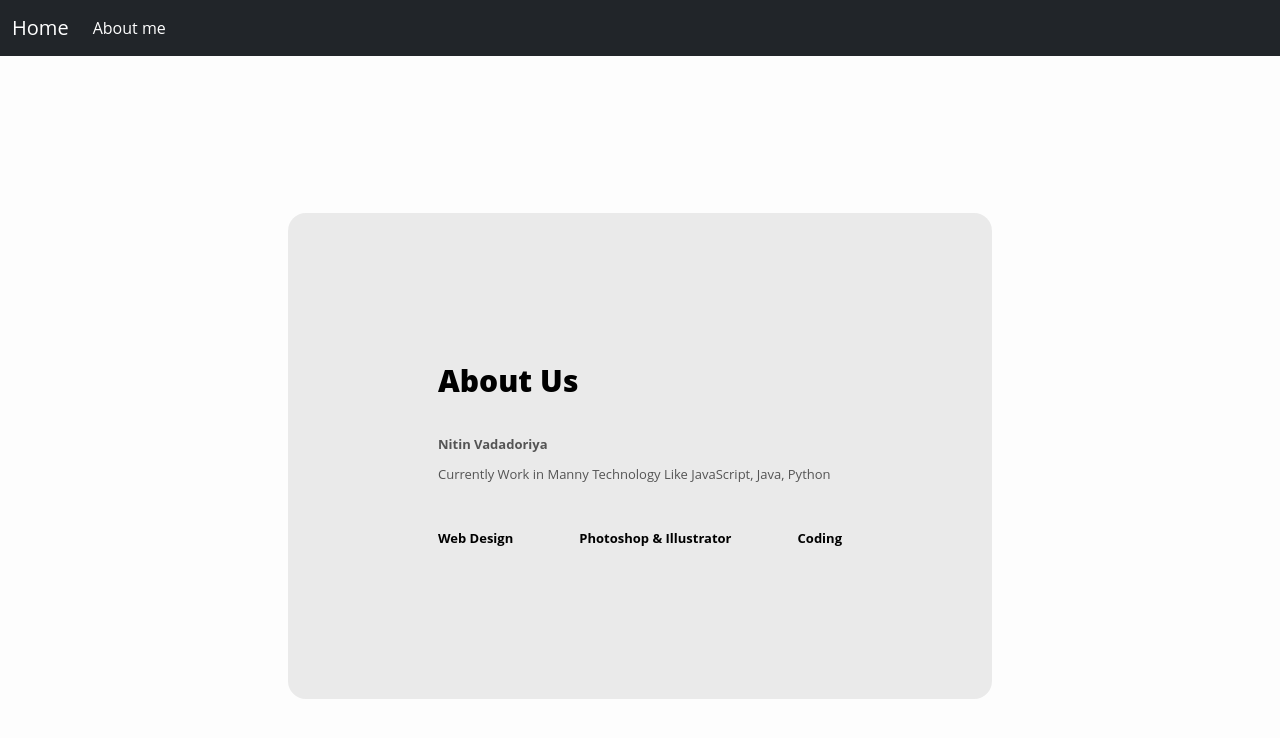
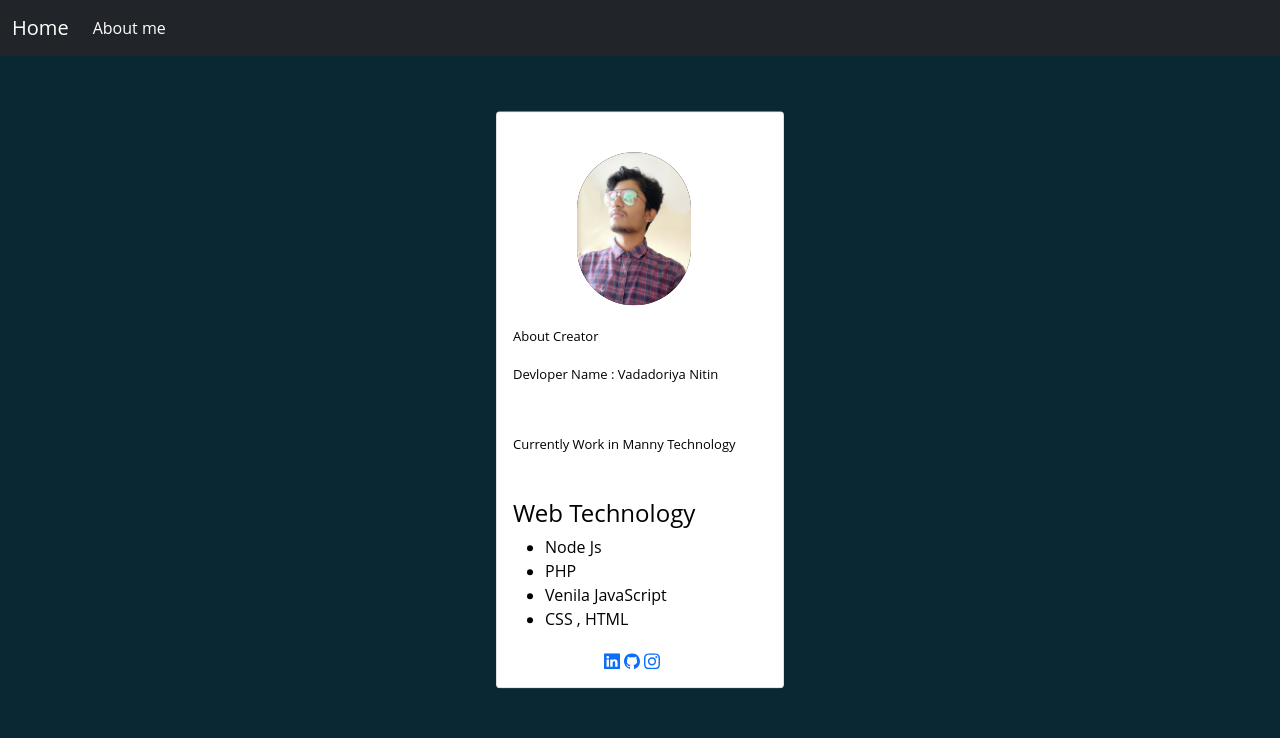
Before and after one commit to NitinVadadoriya001/wizardnoteapp, a plain HTML site: page About us.html in a window 1280 px wide. Drawn offline with nearby package versions, Linux system fonts and the light colour scheme.

Commit message:
Update About us.html

```diff
--- a/About us.html
+++ b/About us.html
@@ -1,21 +1,16 @@
 <!doctype html>
 <html lang="en">
-
   <head>
 
     <meta charset="utf-8">
     <meta name="viewport" content="width=device-width, initial-scale=1">
-  <script src="https://cdn.jsdelivr.net/npm/bootstrap@5.1.3/dist/js/bootstrap.bundle.min.js"
-    integrity="sha384-ka7Sk0Gln4gmtz2MlQnikT1wXgYsOg+OMhuP+IlRH9sENBO0LRn5q+8nbTov4+1p"
-    crossorigin="anonymous"></script>
+    <script src="https://cdn.jsdelivr.net/npm/bootstrap@5.1.3/dist/js/bootstrap.bundle.min.js" integrity="sha384-ka7Sk0Gln4gmtz2MlQnikT1wXgYsOg+OMhuP+IlRH9sENBO0LRn5q+8nbTov4+1p" crossorigin="anonymous"></script>
     <link rel="stylesheet" href="style.css">
-  <link href="https://cdn.jsdelivr.net/npm/bootstrap@5.1.3/dist/css/bootstrap.min.css" rel="stylesheet"
-    integrity="sha384-1BmE4kWBq78iYhFldvKuhfTAU6auU8tT94WrHftjDbrCEXSU1oBoqyl2QvZ6jIW3" crossorigin="anonymous">
+    <link href="https://cdn.jsdelivr.net/npm/bootstrap@5.1.3/dist/css/bootstrap.min.css" rel="stylesheet" integrity="sha384-1BmE4kWBq78iYhFldvKuhfTAU6auU8tT94WrHftjDbrCEXSU1oBoqyl2QvZ6jIW3" crossorigin="anonymous">
 
     <title>Wizard-Note-App</title>
 
   </head>
-
   <body>
     <!-- <h1>Hello, world!</h1> -->
 
@@ -24,8 +19,9 @@
     <nav class="navbar navbar-expand-lg navbar-dark bg-dark">
         <div class="container-fluid">
             <a class="navbar-brand" href="index.html">Home</a>
-        <button class="navbar-toggler" type="button" data-bs-toggle="collapse" data-bs-target="#navbarSupportedContent"
-          aria-controls="navbarSupportedContent" aria-expanded="false" aria-label="Toggle navigation">
+            <button class="navbar-toggler" type="button" data-bs-toggle="collapse"
+                data-bs-target="#navbarSupportedContent" aria-controls="navbarSupportedContent" aria-expanded="false"
+                aria-label="Toggle navigation">
                 <span class="navbar-toggler-icon"></span>
             </button>
             <div class="collapse navbar-collapse" id="navbarSupportedContent">
@@ -33,14 +29,15 @@
                     <li class="nav-item">
                         <a class="nav-link active" aria-current="page" href="#">About me</a>
                     </li>
+
                     </li>
                 </ul>
             </div>
         </div>
     </nav>
+<br><br>
 
-
-    <!-- <div class="position-relative"></div>
+<div class="position-relative"></div>
     <div class="card position-absolute top-50 start-50 translate-middle" style="width: 18rem;">
         <img src="myprofile.jpg" class=" profileimg" alt="autor">
         <div class="card-body">
@@ -69,21 +66,7 @@
             </div>
         </div>
       </div>
-</div> -->
-    <div class="about-section">
-      <div class="inner-container">
-        <h1>About Us</h1>
-        <p class="text">
-          <b>Nitin Vadadoriya</b><br>
-          Currently Work in Manny Technology Like JavaScript, Java, Python
-        </p>
-        <div class="skills">
-          <span>Web Design</span>
-          <span>Photoshop & Illustrator</span>
-          <span>Coding</span>
 </div>
-      </div>
-    </div>
+
   </body>
-
 </html>
```
Lines whose indentation alone changed are shown as unchanged.
